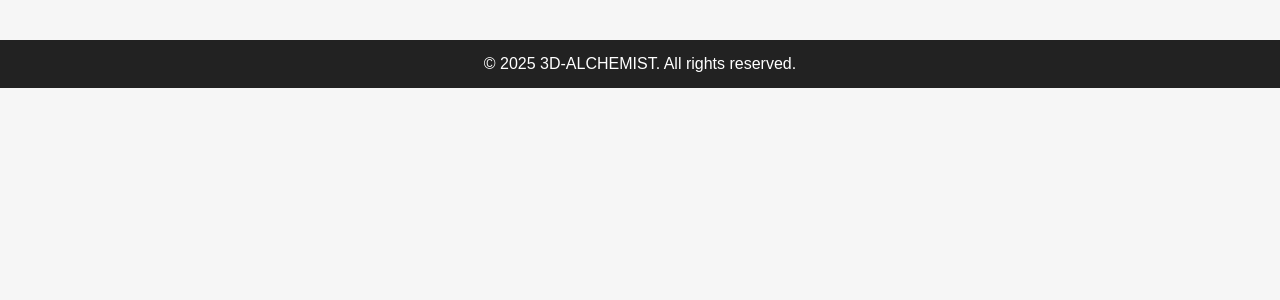
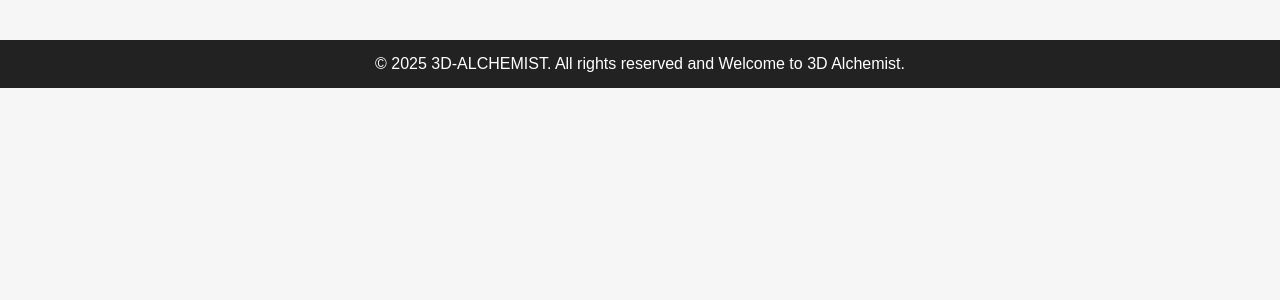
Before and after one commit to Jamal-2000/toy-store, a Flask app: template templates/base.html in a window 1280 px wide. Shown: the part 56-356 px from the top of the page. Run offline with Flask 3, Linux system fonts and the light colour scheme; the template is opened without the code that fills it, so the values that code supplies are empty.

Commit message:
updated base

```diff
--- a/templates/base.html
+++ b/templates/base.html
@@ -26,7 +26,7 @@
 {% block content %}{% endblock %}
 
 <div class="footer">
-    © 2025 3D-ALCHEMIST. All rights reserved.
+    © 2025 3D-ALCHEMIST. All rights reserved and Welcome to 3D Alchemist.
 </div>
 
 </body>
```
